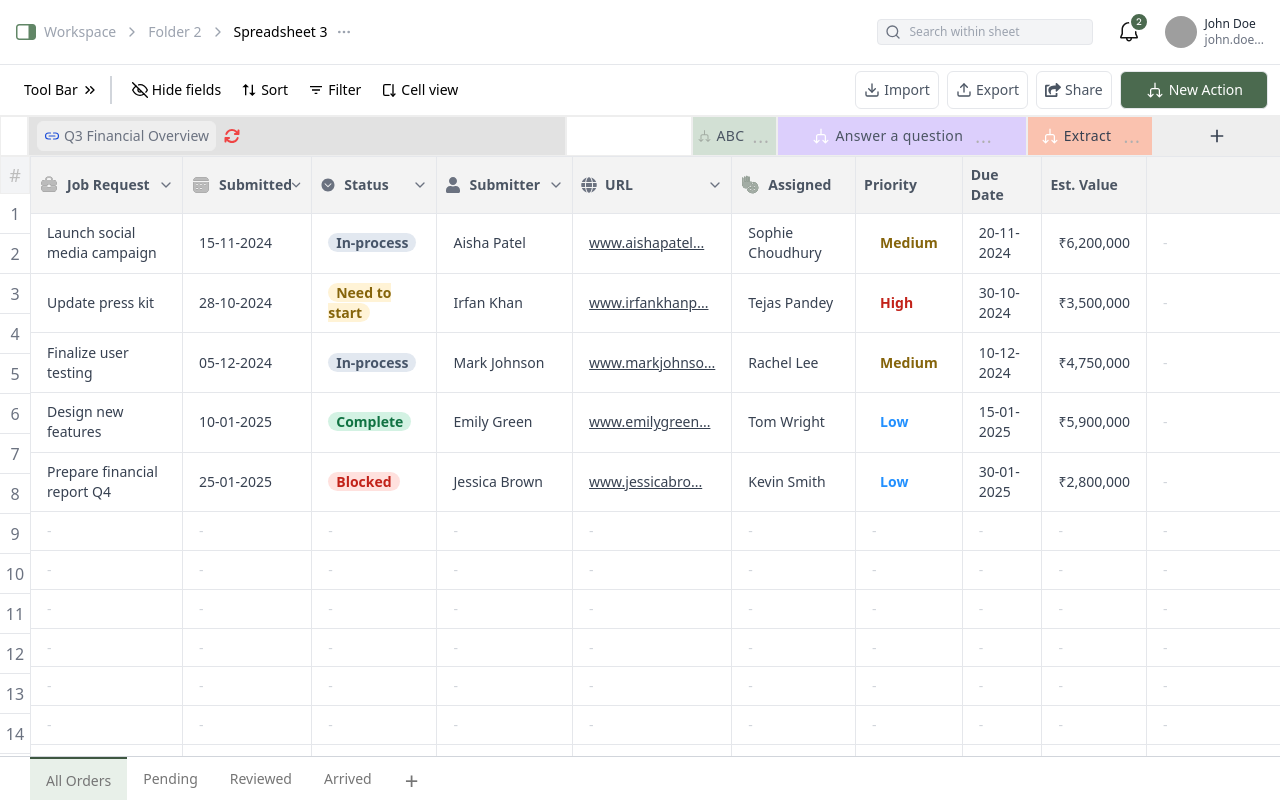
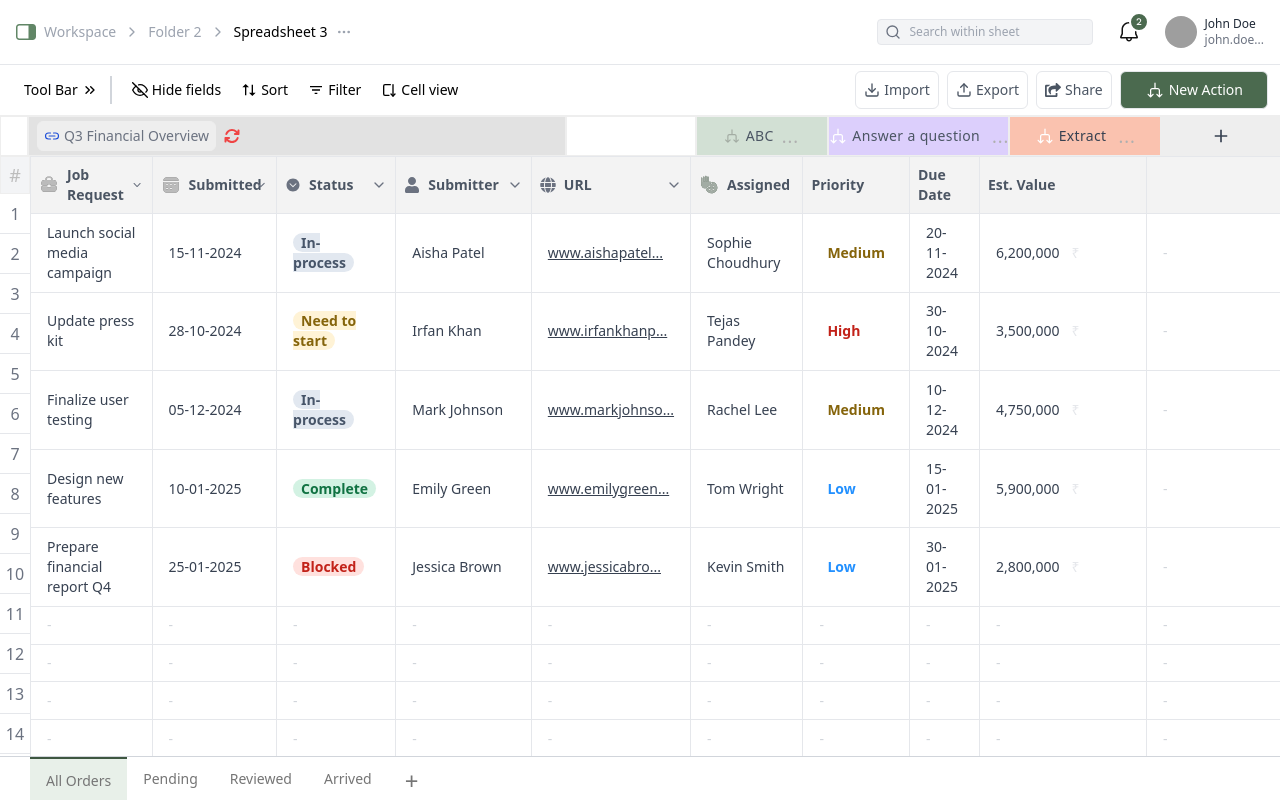
Before and after one commit to bijaysharma8335/react-figma-spreadsheet-prototype, a React (Vite) app: page / in a window 1280 px wide. Built offline with nearby package versions, Linux system fonts and the light colour scheme; grey boxes are pictures that could not be loaded.

Commit message:
fix: console errors  and react-table dependency errors in spreadsheet

```diff
--- a/package.json
+++ b/package.json
@@ -19,6 +19,7 @@
     "@eslint/js": "^9.29.0",
     "@types/react": "^19.1.8",
     "@types/react-dom": "^19.1.6",
+    "@types/react-table": "^7.7.20",
     "@vitejs/plugin-react": "^4.5.2",
     "autoprefixer": "^10.4.21",
     "eslint": "^9.29.0",
--- a/src/components/SpreadsheetGrid.tsx
+++ b/src/components/SpreadsheetGrid.tsx
@@ -3,16 +3,8 @@ import { FiChevronDown } from "react-icons/fi";
 import { IoChevronDownCircle, IoLinkOutline } from "react-icons/io5";
 import { FaArrowsRotate } from "react-icons/fa6";
 import { IoMdAdd } from "react-icons/io";
-import {
-    useTable,
-    Column,
-    HeaderGroup,
-    Row,
-    Cell,CellProps,
-    ColumnInstance,
-    useResizeColumns,
-    useBlockLayout,
-} from "react-table";
+import type { Column, HeaderGroup, Row, Cell, CellProps, ColumnInstance } from "react-table";
+import { useTable } from "react-table";
 
 import bag from "../assets/bag.svg";
 import submit from "../assets/submit.svg";
@@ -49,7 +41,7 @@ const generateData = (): RowData[] => {
             assigned: "Sophie Choudhury",
             priority: "Medium",
             dueDate: "20-11-2024",
-            estValue: "₹6,200,000",
+            estValue: "6,200,000",
             last: "",
         },
         {
@@ -61,7 +53,7 @@ const generateData = (): RowData[] => {
             assigned: "Tejas Pandey",
             priority: "High",
             dueDate: "30-10-2024",
-            estValue: "₹3,500,000",
+            estValue: "3,500,000",
             last: "",
         },
         {
@@ -73,7 +65,7 @@ const generateData = (): RowData[] => {
             assigned: "Rachel Lee",
             priority: "Medium",
             dueDate: "10-12-2024",
-            estValue: "₹4,750,000",
+            estValue: "4,750,000",
             last: "",
         },
         {
@@ -85,7 +77,7 @@ const generateData = (): RowData[] => {
             assigned: "Tom Wright",
             priority: "Low",
             dueDate: "15-01-2025",
-            estValue: "₹5,900,000",
+            estValue: "5,900,000",
             last: "",
         },
         {
@@ -97,7 +89,7 @@ const generateData = (): RowData[] => {
             assigned: "Kevin Smith",
             priority: "Low",
             dueDate: "30-01-2025",
-            estValue: "₹2,800,000",
+            estValue: "2,800,000",
             last: "",
         },
     ];
@@ -137,7 +129,7 @@ const columns: Column<RowData>[] = [
             </div>
         ),
         accessor: "jobRequest",
-        Cell: ({ value } :CellProps<RowData, string>)=> (
+        Cell: ({ value }: CellProps<RowData, string>) => (
             <div className="text-gray-700">{value || <span className="text-gray-300">-</span>}</div>
         ),
     },
@@ -155,7 +147,7 @@ const columns: Column<RowData>[] = [
             </div>
         ),
         accessor: "submitted",
-       Cell: ({ value } :CellProps<RowData, string>)=> (
+        Cell: ({ value }: CellProps<RowData, string>) => (
             <div className="text-gray-700">{value || <span className="text-gray-300">-</span>}</div>
         ),
     },
@@ -170,7 +162,7 @@ const columns: Column<RowData>[] = [
             </div>
         ),
         accessor: "status",
-        Cell: ({ value } :CellProps<RowData, string>) => {
+        Cell: ({ value }: CellProps<RowData, string>) => {
             if (!value) return <span className="text-gray-300">-</span>;
             return (
                 <span
@@ -204,7 +196,7 @@ const columns: Column<RowData>[] = [
             </div>
         ),
         accessor: "submitter",
-        Cell:({ value } :CellProps<RowData, string>) => (
+        Cell: ({ value }: CellProps<RowData, string>) => (
             <div className="text-gray-700">{value || <span className="text-gray-300">-</span>}</div>
         ),
     },
@@ -221,7 +213,7 @@ const columns: Column<RowData>[] = [
             </div>
         ),
         accessor: "url",
-        Cell:({ value } :CellProps<RowData, string>) => (
+        Cell: ({ value }: CellProps<RowData, string>) => (
             <div className={`text-gray-700 ${value ? "underline" : ""}`}>
                 {value || <span className="text-gray-300">-</span>}
             </div>
@@ -235,7 +227,7 @@ const columns: Column<RowData>[] = [
             </div>
         ),
         accessor: "assigned",
-        Cell: ({ value } :CellProps<RowData, string>) => (
+        Cell: ({ value }: CellProps<RowData, string>) => (
             <div className="text-gray-700">{value || <span className="text-gray-300">-</span>}</div>
         ),
     },
@@ -246,7 +238,7 @@ const columns: Column<RowData>[] = [
             </div>
         ),
         accessor: "priority",
-        Cell:({ value } :CellProps<RowData, string>) => {
+        Cell: ({ value }: CellProps<RowData, string>) => {
             if (!value) return <span className="text-gray-300">-</span>;
             return (
                 <span
@@ -268,21 +260,30 @@ const columns: Column<RowData>[] = [
     {
         Header: () => <div className="flex items-Center  gap-x-2"> Due Date</div>,
         accessor: "dueDate",
-        Cell:({ value } :CellProps<RowData, string>) => (
+        Cell: ({ value }: CellProps<RowData, string>) => (
             <div className="text-gray-700">{value || <span className="text-gray-300">-</span>}</div>
         ),
     },
     {
-        Header: () => <div className="flex items-Center  gap-x-2"> Est. Value</div>,
+        Header: () => <div className="flex items-center  gap-x-2 w-[150px] "> Est. Value</div>,
         accessor: "estValue",
-        Cell:({ value } :CellProps<RowData, string>) => (
-            <div className="text-gray-700">{value || <span className="text-gray-300">-</span>}</div>
+        Cell: ({ value }: CellProps<RowData, string>) => (
+            <div className="text-gray-700">
+                {value ? (
+                    <span>
+                        {value}
+                        <span className="text-gray-200 ml-3 ">₹</span>
+                    </span>
+                ) : (
+                    <span className="text-gray-300">-</span>
+                )}
+            </div>
         ),
     },
     {
         Header: () => <div className="flex items-Center  gap-x-2 w-[130px]"> </div>,
         accessor: "last",
-        Cell: ({ value } :CellProps<RowData, string>) => (
+        Cell: ({ value }: CellProps<RowData, string>) => (
             <div className="text-gray-700 w-[130px]">
                 {value || <span className="text-gray-300">-</span>}
             </div>
@@ -297,10 +298,10 @@ const SpreadsheetGrid: React.FC = () => {
     });
     return (
         <div className=" flex-1 overflow-x-auto w-[100%] scrollbar-hidden">
-            <div className=" flex w-full">
+            <div className=" flex w-full ">
                 <div className="px-2 py-1 text-sm text-gray-700 truncate border border-[#eeeeee] w-[30px]"></div>
 
-                <div className="flex px-2 py-1 text-sm truncate gap-2 items-center bg-[#e2e2e2] border border-[#eeeeee] content-center w-[650px]">
+                <div className="flex px-2 py-1 text-sm truncate gap-2 items-center bg-[#e2e2e2] border border-[#eeeeee] content-center w-[647px]">
                     <div className="flex items-center gap-1 bg-[#eeeeee] py-1 px-1.5  rounded-md border border-[#eeeeee] cursor-pointer">
                         <IoLinkOutline className="text-blue-700  w-4 text-lg" />
                         <span className="text-gray-500">Q3 Financial Overview</span>
@@ -308,9 +309,15 @@ const SpreadsheetGrid: React.FC = () => {
                     <FaArrowsRotate className="w-4 h-4 text-red-500" />
                 </div>
 
-                <div className="px-2 py-1 truncate w-[150px] text-sm text-gray-700 border border-[#eeeeee]"></div>
+                <div
+                    className="px-2 py-1 truncate  text-sm text-gray-700 border border-[#eeeeee]"
+                    style={{ width: "154px" }}
+                ></div>
 
-                <div className="flex items-center justify-center gap-1 py-1 px-2 text-sm bg-[#d2e0d4] text-gray-600 truncate border border-[#eeeeee] cursor-pointer">
+                <div
+                    className="flex items-center justify-center gap-1 py-1 px-2 text-sm bg-[#d2e0d4] text-gray-600 truncate border border-[#eeeeee] cursor-pointer"
+                    style={{ width: "156px" }}
+                >
                     <img src={icon1} alt="ABC" className="w-5 text-gray-300" />
                     <span className="font-[500] tracking-wide">ABC</span>
                     <span
@@ -321,7 +328,10 @@ const SpreadsheetGrid: React.FC = () => {
                     </span>
                 </div>
 
-                <div className="px-2 py-1 text-sm text-gray-600 truncate flex items-center justify-center gap-1 bg-[#DCCFFC] border border-[#eeeeee] cursor-pointer w-[300px]">
+                <div
+                    className="px-2 py-1 text-sm text-gray-600 truncate flex items-center justify-center gap-1 bg-[#DCCFFC] border border-[#eeeeee] cursor-pointer "
+                    style={{ width: "215px" }}
+                >
                     <img src={icon} alt="Answer a question" className="w-5 text-gray-300" />
                     <span className="font-[500] tracking-wide">Answer a question</span>
                     <span className="text-[#afafaf] text-lg tracking-wider ml-2 -translate-1">
@@ -329,7 +339,10 @@ const SpreadsheetGrid: React.FC = () => {
                     </span>
                 </div>
 
-                <div className="px-2 py-1 text-sm text-gray-700 truncate border border-[#eeeeee] flex items-center justify-center bg-[#fac2af] gap-1 cursor-pointer w-[150px]">
+                <div
+                    className="px-2 py-1 text-sm text-gray-700 truncate border border-[#eeeeee] flex items-center justify-center bg-[#fac2af] gap-1 cursor-pointer "
+                    style={{ width: "180px" }}
+                >
                     <img className="w-5" alt="Extract" src={icon} />
                     <span className="font-[500] tracking-wide">Extract</span>
                     <span className="text-[#afafaf] text-lg tracking-wider ml-2 -translate-1">
@@ -337,7 +350,10 @@ const SpreadsheetGrid: React.FC = () => {
                     </span>
                 </div>
 
-                <div className="px-2 py-1 text-sm text-gray-700 truncate border border-[#eeeeee] bg-[#eeeeee] flex items-center justify-center cursor-pointer w-[150px]">
+                <div
+                    className="px-2 py-1 text-sm text-gray-700 truncate border border-[#eeeeee] bg-[#eeeeee] flex items-center justify-center cursor-pointer "
+                    style={{ width: "140px" }}
+                >
                     <IoMdAdd className="w-5 text-3xl" />
                 </div>
             </div>
@@ -347,8 +363,7 @@ const SpreadsheetGrid: React.FC = () => {
                     <div className="px-2 py-1 text-lg  text-[#BCBCBC] bg-gray-100 border border-[#eeeeee] text-center w-[30px]">
                         #
                     </div>
-                    {/* <div className="flex mb-0"> */}
-                    {/* <div className="w-10 mr-2">  */}
+
                     {data.map((_, index) => (
                         <div
                             key={index}
@@ -358,32 +373,48 @@ const SpreadsheetGrid: React.FC = () => {
                         </div>
                     ))}
                 </div>
-                {/* </div> */}
 
-                <table {...getTableProps()} className=" min-w-full border  text-sm">
+                <table {...getTableProps()} className="min-w-full border text-sm">
                     <thead className="bg-gray-100">
-                        {headerGroups.map((headerGroup: HeaderGroup<RowData>) => (
-                            <tr {...headerGroup.getHeaderGroupProps()}>
-                                {headerGroup.headers.map((column: ColumnInstance<RowData>) => (
+                        {headerGroups.map((headerGroup: HeaderGroup<RowData>) => {
+                            const { key: headerKey, ...headerProps } =
+                                headerGroup.getHeaderGroupProps();
+                            return (
+                                <tr key={headerKey} {...headerProps}>
+                                    {headerGroup.headers.map((column: ColumnInstance<RowData>) => {
+                                        const { key: colKey, ...colProps } =
+                                            column.getHeaderProps();
+                                        return (
                                             <th
-                                        {...column.getHeaderProps()}
-                                        className=" relative border p-2 text-left font-semibold text-gray-600 bg-[#F3F3F3] "
+                                                key={colKey}
+                                                {...colProps}
+                                                className="relative border p-2 text-left font-semibold text-gray-600 bg-[#F3F3F3] sticky top-0 z-11"
                                             >
                                                 {column.render("Header")}
                                                 <div className="absolute cursor-col-resize top-0 right-0 w-2 h-full"></div>
                                             </th>
-                                ))}
+                                        );
+                                    })}
                                 </tr>
-                        ))}
+                            );
+                        })}
                     </thead>
                     <tbody {...getTableBodyProps()}>
                         {rows.map((row: Row<RowData>) => {
                             prepareRow(row);
+                            const { key: rowKey, ...rowProps } = row.getRowProps();
                             return (
-                                <tr {...row.getRowProps()} className="hover:bg-gray-50">
-                                    {row.cells.map((cell: Cell<RowData>) => (
+                                <tr
+                                    key={rowKey}
+                                    {...rowProps}
+                                    className="hover:bg-gray-50 cursor-pointer"
+                                >
+                                    {row.cells.map((cell: Cell<RowData>) => {
+                                        const { key: cellKey, ...cellProps } = cell.getCellProps();
+                                        return (
                                             <td
-                                            {...cell.getCellProps()}
+                                                key={cellKey}
+                                                {...cellProps}
                                                 className="border px-4 py-2"
                                                 onClick={() =>
                                                     console.log(
@@ -393,7 +424,8 @@ const SpreadsheetGrid: React.FC = () => {
                                             >
                                                 {cell.render("Cell")}
                                             </td>
-                                    ))}
+                                        );
+                                    })}
                                 </tr>
                             );
                         })}
```
Also changed, not shown: 1 other file (tests, documents, lock files or other folders). Lines whose indentation alone changed are shown as unchanged.
